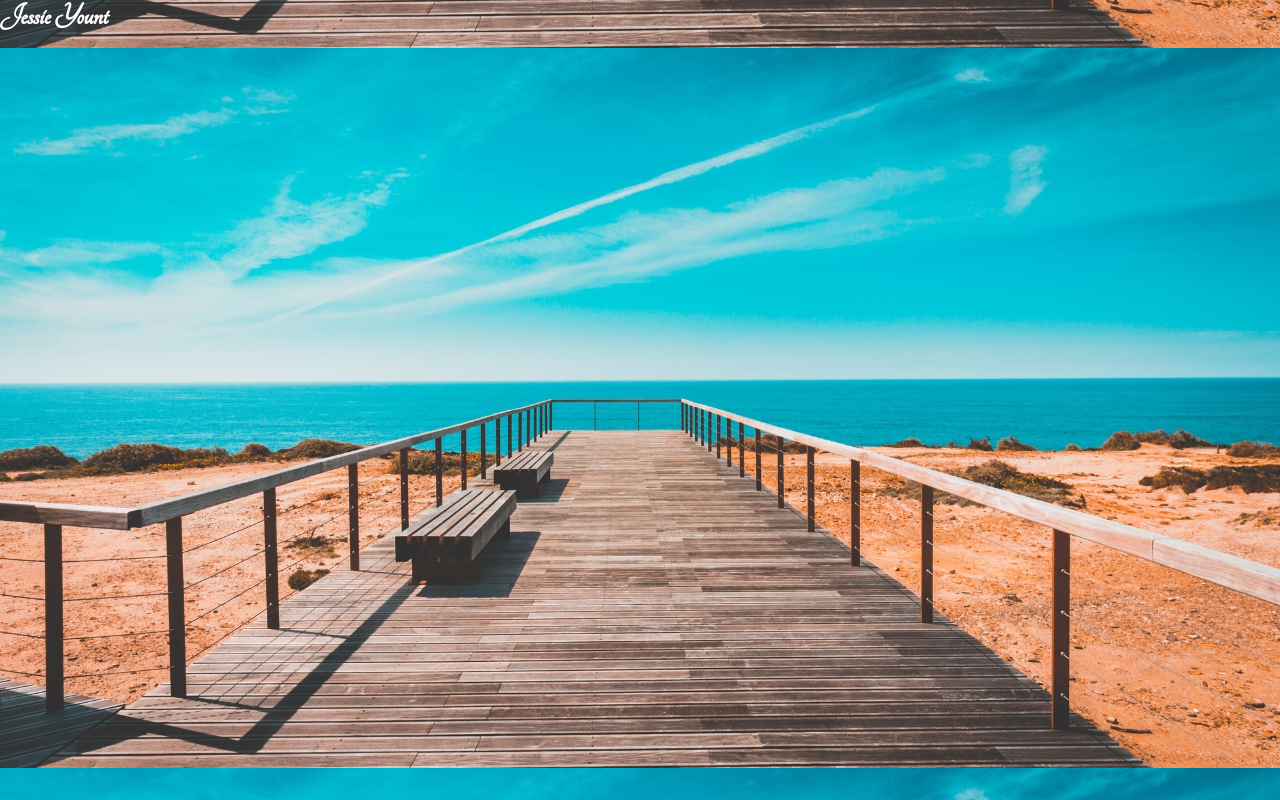
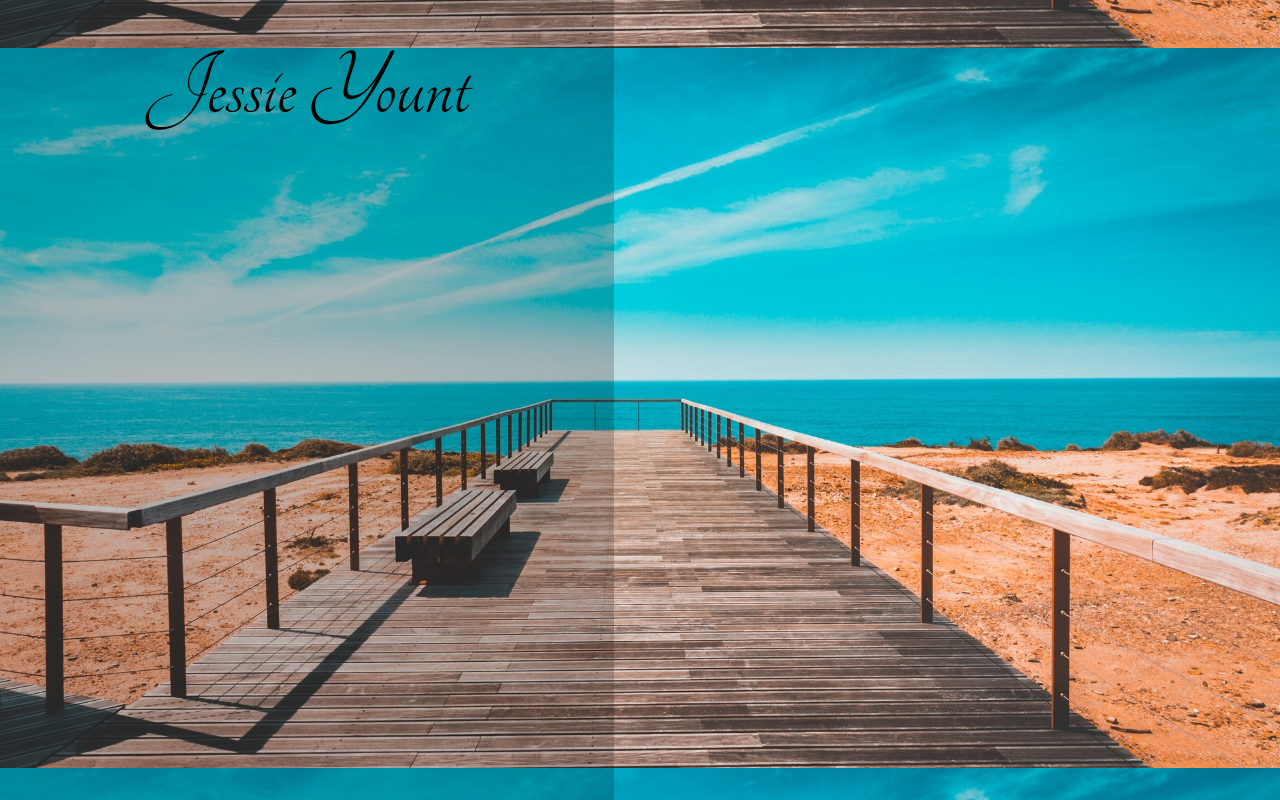
Before and after one commit to Shoblik/jessie_portfolio, a plain HTML site: page index.html in a window 1280 px wide. Drawn offline with Linux system fonts and the light colour scheme; a web font is replaced by a local one.

Commit message:
black filter left column 50%, cover title in place, template

```diff
--- a/index.html
+++ b/index.html
@@ -11,7 +11,9 @@
 </head>
 <body>
 <div class='background'>
-    <h1 class="coverTitle">Jessie Yount</h1>
+    <div class="leftColumn">
+        <h1 class="coverTitle">Jessie Yount</h1>
+    </div>
 </div>
 
 <script>
--- a/style.css
+++ b/style.css
@@ -3,14 +3,26 @@
     padding: 0;
 }
 .background {
+    position: relative;
     width: 100vw;
     height: 100vh;
     background-image: url(./images/pier_landscape.jpeg);
     background-size: 100%;
     background-position: 0 60%;
 }
+.leftColumn {
+    position: relative;
+    height: 100%;
+    width: 48%;
+    background-color: rgba(0,0,0, .2);
+}
 .coverTitle {
-    color: white;
+    color: black;
     font-family: 'Tangerine', cursive;
-    width: 80%;
+    text-align: center;
+    display: block;
+    font-size: 6rem;
+    font-weight: 100;
+    position: relative;
+    top: 5%;
 }
```
